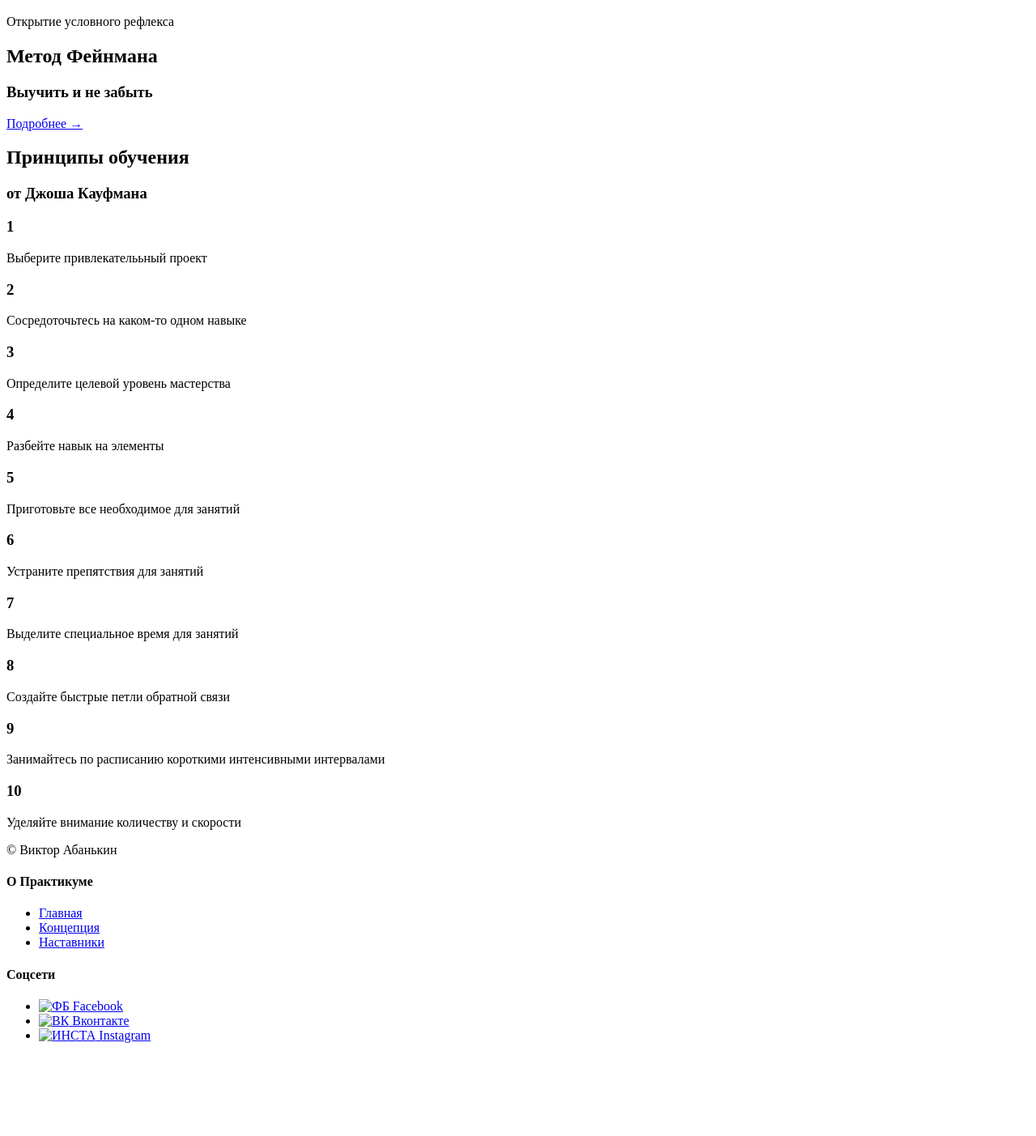
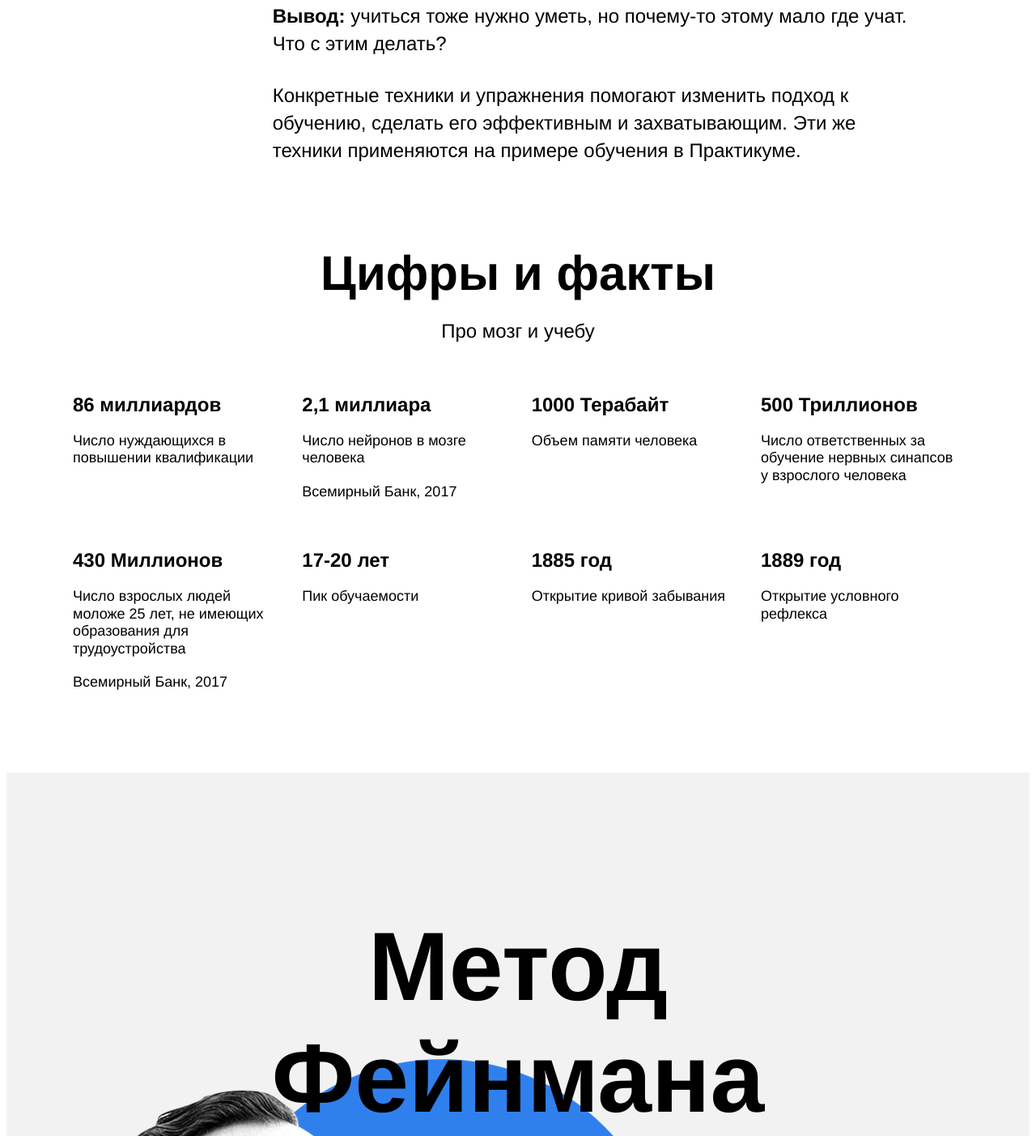
Before and after one commit to NickProkhorov/how-to-learn, a plain HTML site: page index.html in a window 1280 px wide. Shown: the part 1061-2464 px from the top of the page at 81% size. Before the commit the page ends 2365 px from the top, so only its background shows below. Drawn offline with Linux system fonts and the light colour scheme; the site is published under a folder, as on GitHub Pages, so addresses that start at the root find nothing.

Commit message:
исправил подключение стилей и изображений

```diff
--- a/index.html
+++ b/index.html
@@ -3,7 +3,7 @@
 <head>
   <meta charset="UTF-8">
   <meta name="viewport" content="width=device-width, initial-scale=1.0">
-  <link rel="stylesheet" href="/styles/style.css">
+  <link rel="stylesheet" href="./styles/style.css">
   <title>Научиться учиться</title>
 </head>
 <body>
@@ -12,7 +12,7 @@
       <div class="logo logo_place_header"></div>
       <h1 class="header__title">Научиться учиться</h1>
       <p class="header__subtitle">Какие современные и эффективные подходы к обучению вы можете использовать в своей жизни? <a class="header__link" href="#">Узнать &rarr;</a></p>
-      <img class="header__main-illustration" src=/images/header-image.png alt="Изображение в шапке">
+      <img class="header__main-illustration" src=./images/header-image.png alt="Изображение в шапке">
       <div class="header__square-pic"></div>
     </header>
     <main class="content">
@@ -139,9 +139,9 @@
         <div class="footer__column_content_social">
             <h4 class="footer__column-heading">Соцсети</h4>
             <ul class="footer__column-links">
-              <li><a href="#" class="footer__column-link"><img class="footer__social-icon" src="../images/facebook_color_white.svg" alt="ФБ"> Facebook</a></li>
-              <li><a href="#" class="footer__column-link"><img class="footer__social-icon" src="../images/vk_color_white.svg" alt="ВК"> Вконтакте</a></li>
-              <li><a href="#" class="footer__column-link"><img class="footer__social-icon" src="../images/instagram_color_white.svg" alt="ИНСТА"> Instagram</a></li>
+              <li><a href="#" class="footer__column-link"><img class="footer__social-icon" src="./images/facebook_color_white.svg" alt="ФБ"> Facebook</a></li>
+              <li><a href="#" class="footer__column-link"><img class="footer__social-icon" src="./images/vk_color_white.svg" alt="ВК"> Вконтакте</a></li>
+              <li><a href="#" class="footer__column-link"><img class="footer__social-icon" src="./images/instagram_color_white.svg" alt="ИНСТА"> Instagram</a></li>
             </ul>
         </div>
       </div>
--- a/styles/style.css
+++ b/styles/style.css
@@ -183,7 +183,7 @@
   height: 890px;
   position: relative;
   padding-top: 100px;
-  background:  #f2f2f2 url(/images/feynman.png) no-repeat left bottom / 867px 637px;
+  background:  #f2f2f2 url(../images/feynman.png) no-repeat left bottom / 867px 637px;
 }
 
 .feynman__title {
@@ -293,7 +293,7 @@
 }
 
 .logo_place_footer {
-  background-image: url(../images/logo_place_footer.svg);
+  background-image:url(../images/logo_place_footer.svg);
 }
 
 .footer__author {
```
